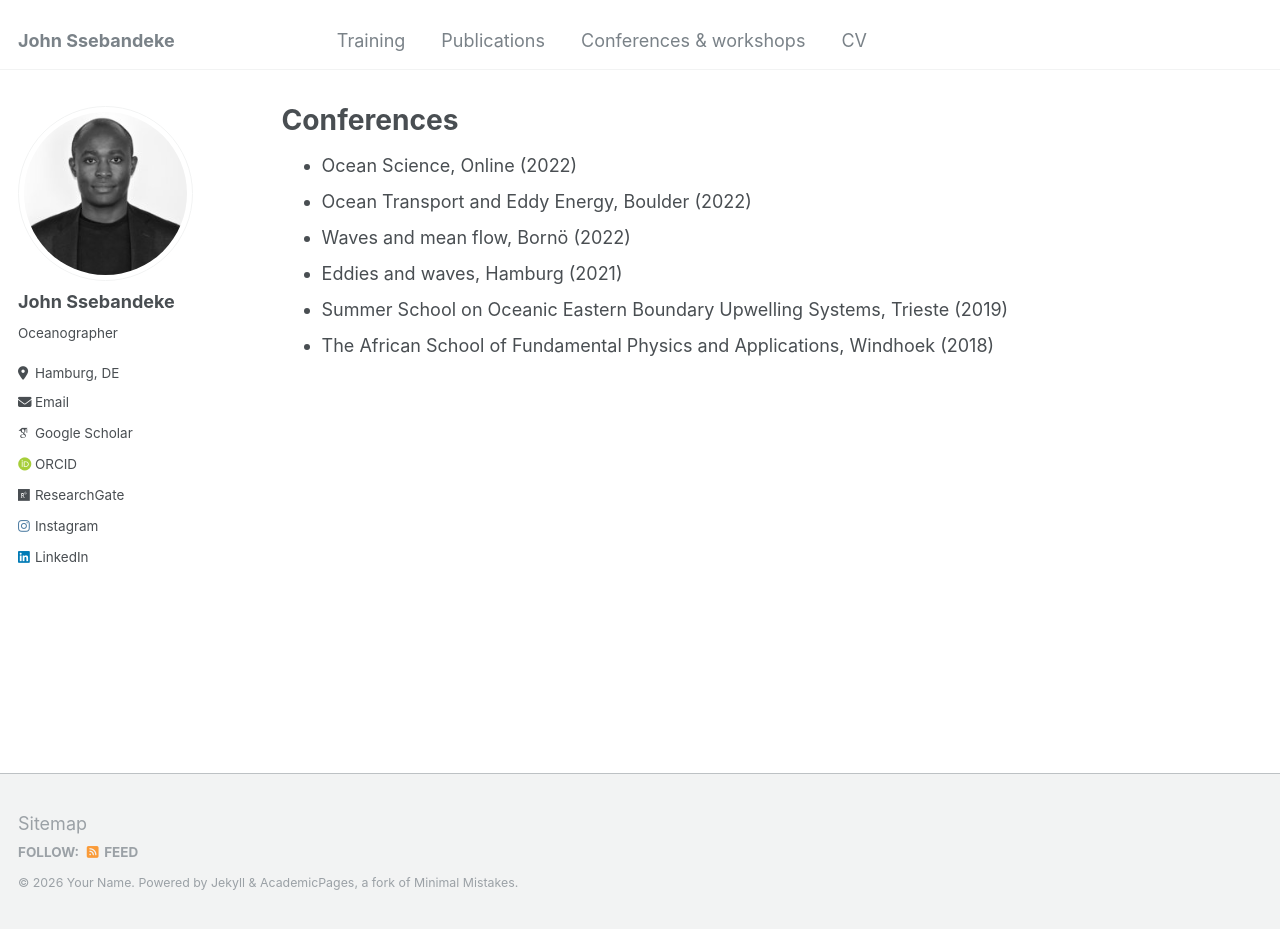
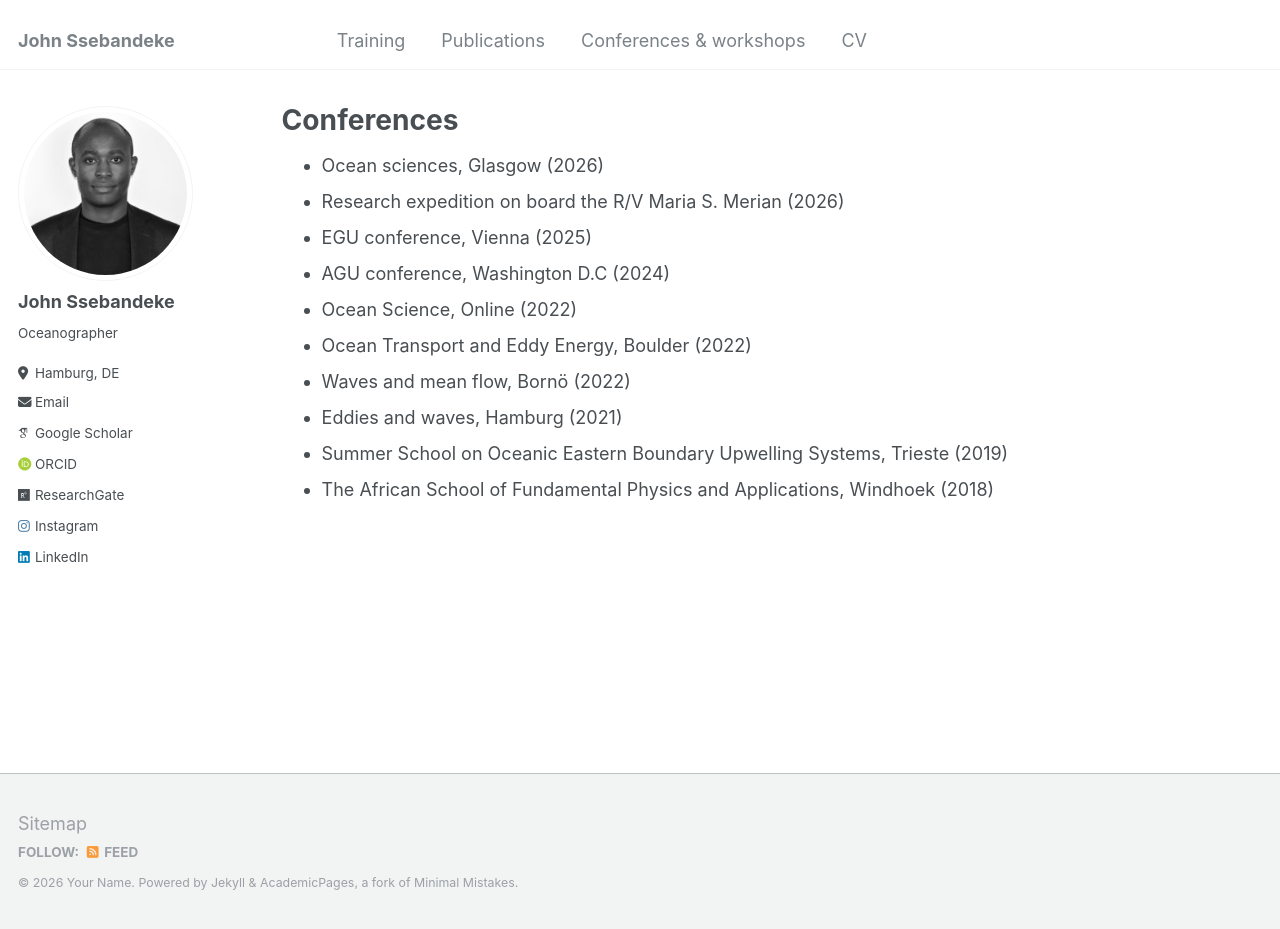
Before and after one commit to john-ssebandeke/john-ssebandeke.github.io, a Jekyll site: the page built from _pages/conference.md, in a window 1280 px wide and 929 px high. Built offline with Jekyll 4.4.1, drawn with Linux system fonts in a browser that asks for light colours; some web fonts are replaced.

Commit message:
Update conference.md

```diff
--- a/_pages/conference.md
+++ b/_pages/conference.md
@@ -5,6 +5,10 @@ permalink: /conference/
 author_profile: true
 ---
 
+* Ocean sciences, Glasgow (2026)
+* Research expedition on board the R/V Maria S. Merian (2026)
+* EGU conference, Vienna (2025)
+* AGU conference, Washington D.C (2024)
 * Ocean Science, Online (2022)
 * Ocean Transport and Eddy Energy, Boulder (2022)
 * Waves and mean flow, Bornö (2022)
```
